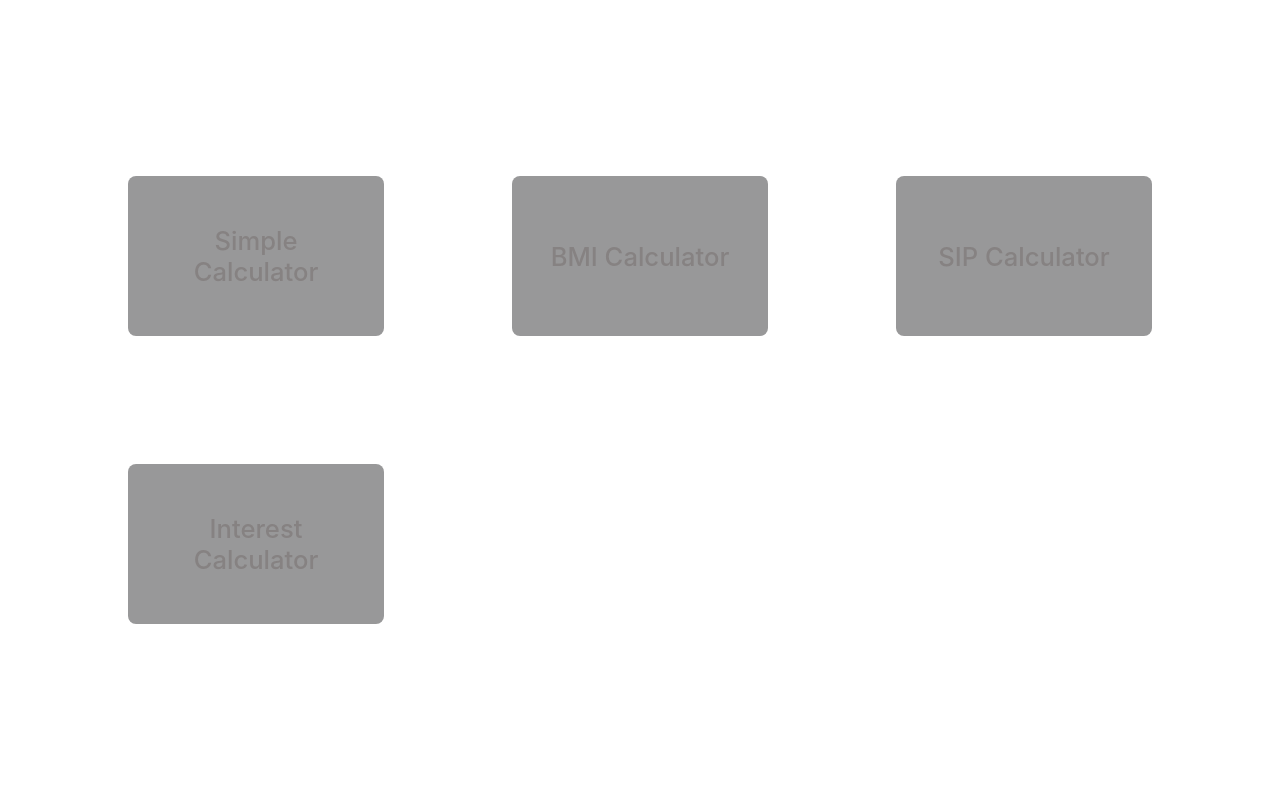
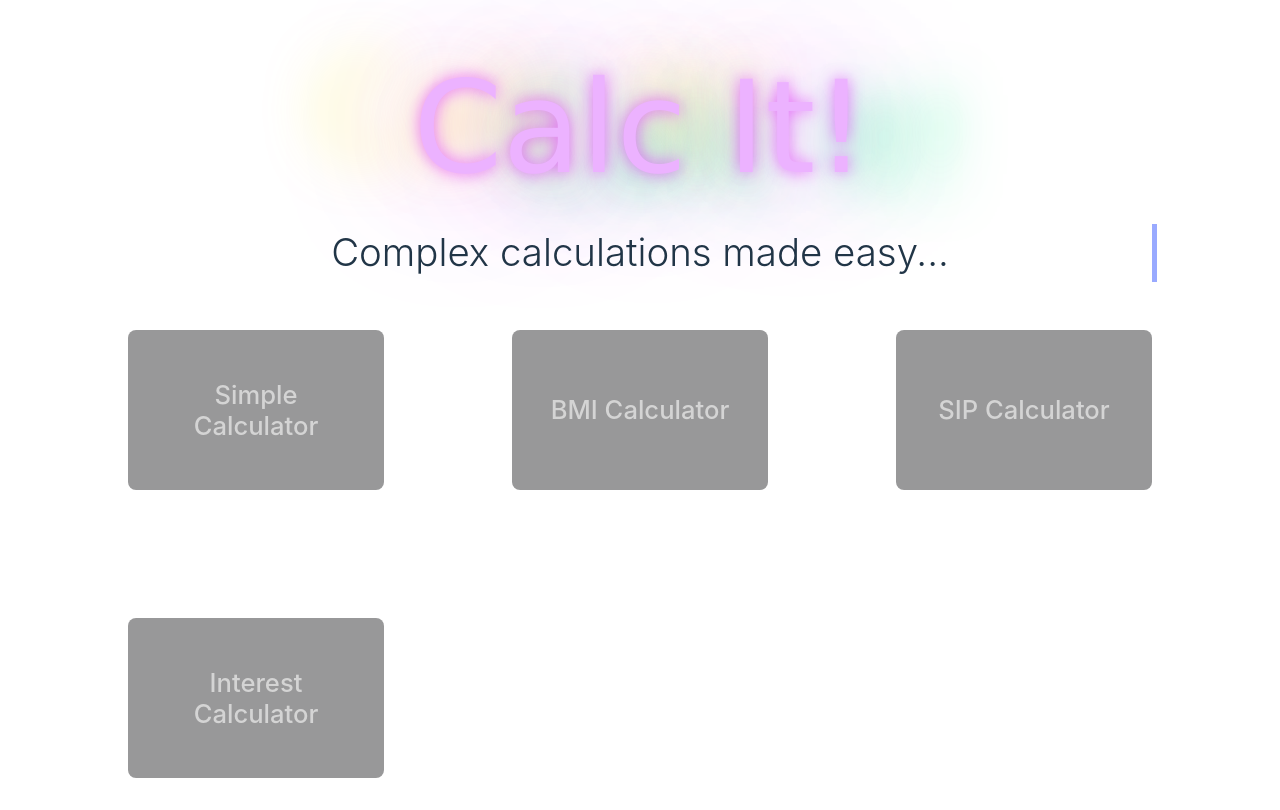
Before and after one commit to manyagaur/Multi-Calc, a React (Vite) app: page / in a window 1280 px wide. Built offline with nearby package versions, Linux system fonts and the light colour scheme.

Commit message:
modified styling

```diff
--- a/src/components/HomePage.jsx
+++ b/src/components/HomePage.jsx
@@ -23,6 +23,8 @@ function HomePage(){
 
     return(
         <>
+        <h2>Calc It!</h2>
+        <h4>Complex calculations made easy...</h4><br></br><br></br>
         <div className="container">
         <button className="box" onClick={handleSimpleCButton}>Simple Calculator</button>
         <button className="box" onClick={handleBmiCButton}>BMI Calculator</button>
--- a/src/components/SimpleCalculator.jsx
+++ b/src/components/SimpleCalculator.jsx
@@ -53,6 +53,8 @@ function SimpleCalculator(){
 
     function handleC(e){
         setInput("")
+        setOpr("")
+        setResult("")
     }
 
     function handleEquals(e){
--- a/src/index.css
+++ b/src/index.css
@@ -77,7 +77,7 @@ button:focus-visible {
   width:20vw;
   height:20vh;
   background-color: #1314156f;
-  color:#868282;
+  color:#d4d4d4;
   font-size: 2vw;
 }
 
@@ -98,3 +98,90 @@ button:focus-visible {
   width: 200px;
   height: 30px;
 }
+
+@keyframes lights {
+  0% {
+    color: hsl(230, 100%, 80%);
+    text-shadow:
+      0 0 1em hsla(320, 100%, 50%, 0.5),
+      0 0 0.125em hsla(320, 100%, 60%, 0.5),
+      -1em -0.125em 0.5em hsla(40, 100%, 60%, 0.5),
+      1em 0.125em 0.5em hsla(200, 100%, 60%, 0.5);
+  }
+
+  25% {
+    color: hsl(290, 100%, 85%);
+    text-shadow:
+      0 0 1em hsla(290, 100%, 50%, 0.7),
+      0 0 0.125em hsla(290, 100%, 60%, 0.7),
+      -0.75em -0.125em 0.4em hsla(60, 100%, 60%, 0.5),
+      0.75em 0.125em 0.4em hsla(150, 100%, 60%, 0.7);
+  }
+
+  50% {
+    color: hsl(360, 100%, 90%);
+    text-shadow:
+      0 0 1em hsla(360, 100%, 50%, 0.9),
+      0 0 0.125em hsla(360, 100%, 90%, 0.9),
+      -0.5em -0.125em 0.3em hsla(120, 100%, 60%, 0.7),
+      0.5em 0.125em 0.3em hsla(60, 100%, 60%, 0.9);
+  }
+
+  75% {
+    color: hsl(150, 100%, 85%);
+    text-shadow:
+      0 0 1em hsla(150, 100%, 50%, 0.7),
+      0 0 0.125em hsla(150, 100%, 60%, 0.7),
+      0.5em -0.125em 0.4em hsla(210, 100%, 60%, 0.5),
+      -0.5em 0.125em 0.4em hsla(300, 100%, 60%, 0.7);
+  }
+
+  100% {
+    color: hsl(230, 100%, 80%);
+    text-shadow:
+      0 0 1em hsla(230, 100%, 50%, 0.5),
+      0 0 0.125em hsla(230, 100%, 60%, 0.5),
+      1em -0.125em 0.5em hsla(60, 100%, 60%, 0.5),
+      -1em 0.125em 0.5em hsla(180, 100%, 60%, 0.5);
+  }
+}
+
+h2 {
+  margin: auto;
+  font-size: 10vw;
+  font-weight: 300;
+  animation: lights 4s 550ms linear infinite;
+  font-family: Verdana, Geneva, Tahoma, sans-serif;
+}
+
+
+@keyframes typewriter {
+  0% {
+    width: 0;
+  }
+  100% {
+    width: 100%;
+  }
+}
+
+@keyframes blink {
+  0%, 50% {
+    border-color: transparent;
+  }
+  50.1%, 100% {
+    border-color: hsl(230, 100%, 80%);
+  }
+}
+
+h4 {
+  margin: auto;
+  font-size: 3vw;
+  font-weight: 300;
+  overflow: hidden;
+  white-space: nowrap;
+  border-right: 0.15em solid hsl(230, 100%, 80%);
+  animation:
+
+    typewriter 4s steps(40) 1s 1 normal both,
+    blink 500ms steps(40) infinite;
+}
```
